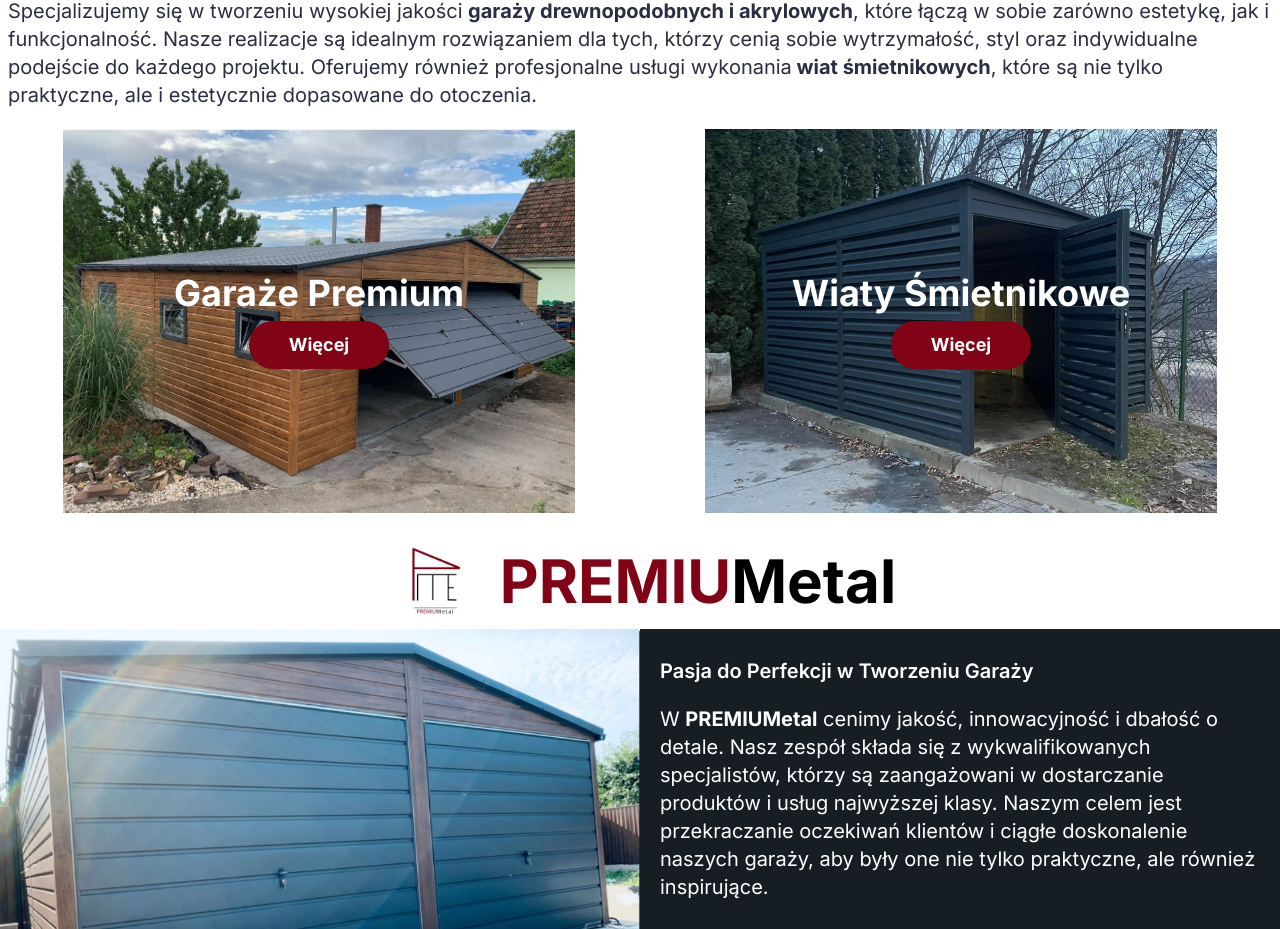
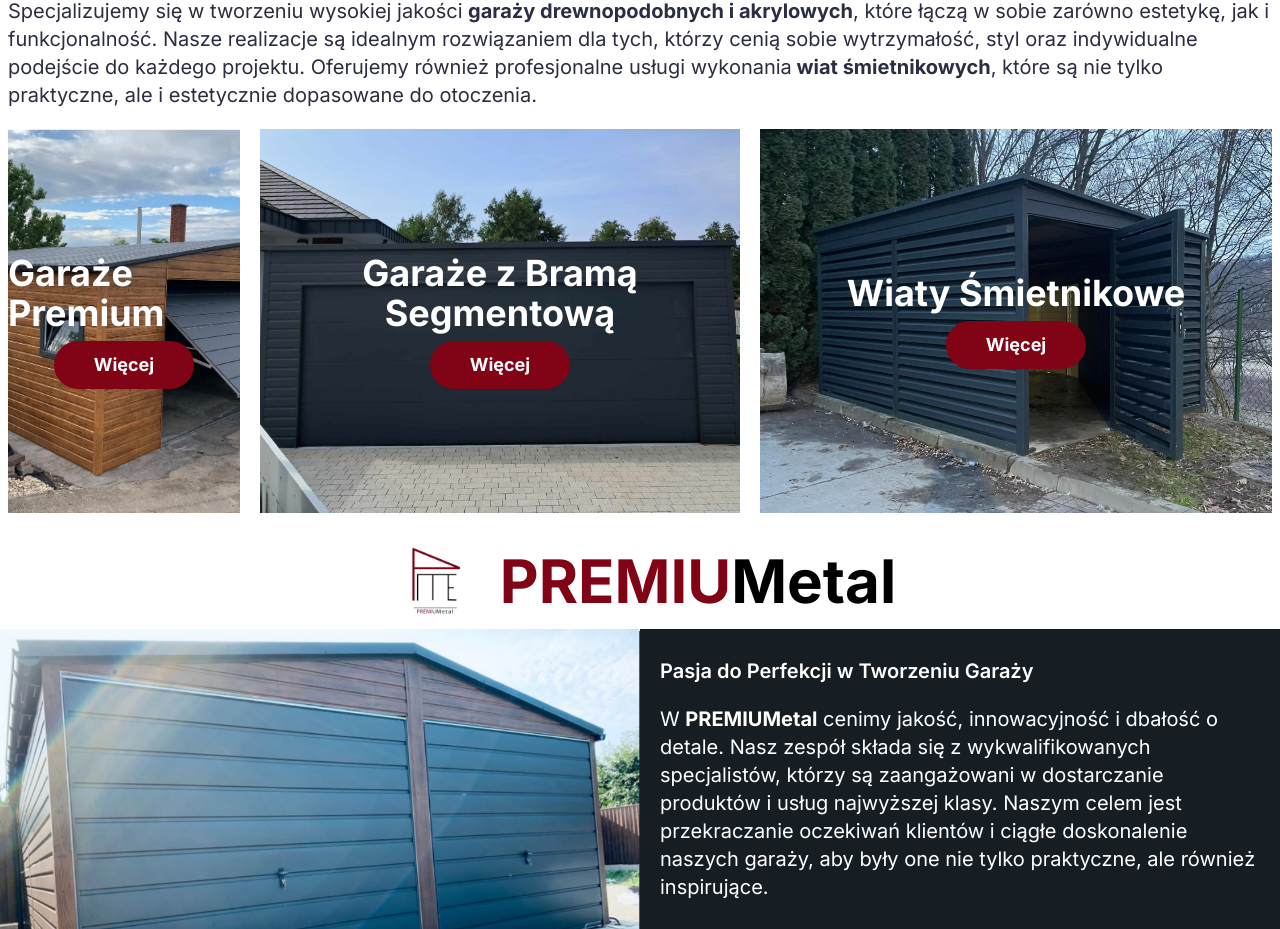
Before and after one commit to MilTech124/Premiumetal, a Next.js app: page / in a window 1280 px wide. Shown: the part 857-1786 px from the top of the page. Built offline with nearby package versions, Linux system fonts and the light colour scheme.

Commit message:
adding bramy

```diff
--- a/app/components/Header.js
+++ b/app/components/Header.js
@@ -17,6 +17,7 @@
         <nav className='md:ml-auto md:pr-4 md:!flex'style={{ display: isOpen ? "flex" : "none" }}>
             <ul className='md:flex text-xl max-sm:flex-col max-sm:flex max-sm:gap-2 items-center  gap-10 font-semibold max-md:justify-center'>
                 <li onClick={()=>{setIsOpen(false)}}> <Link href="/" ><HomeIcon/></Link></li>
+                {/* <li onClick={()=>{setIsOpen(false)}}> <Link href="/garaze-z-brama" >Garaże z Bramą Segmentową</Link></li> */}
                 <li onClick={()=>{setIsOpen(false)}}> <Link href="/galeria">Galeria</Link></li>
                 <li onClick={()=>{setIsOpen(false)}}> <Link href="/smietniki">Wiaty Śmietnikowe</Link></li>
                 <li onClick={()=>{setIsOpen(false)}}> <Link href="/#ofirmie">O firmie</Link></li>
--- a/app/components/home/HomeRealization.js
+++ b/app/components/home/HomeRealization.js
@@ -33,6 +33,20 @@
           </div>
           <div className="flex relative flex-col max-w-lg ">
             <img
+              src="/images/segmentowa.jpeg"
+              className="w-full h-full object-cover "
+              alt="smietnik"
+            />
+            {/* //centered title and button */}
+            <div className="flex absolute inset-0 m-auto flex-col items-center justify-center">
+              <h3 className="text-4xl pb-2 text-center ">Garaże z Bramą Segmentową</h3>
+              <Link href="/garaze-z-brama">
+                <button className="btn bg-red">Więcej</button>
+              </Link>
+            </div>
+          </div>
+          <div className="flex relative flex-col max-w-lg ">
+            <img
               src="/images/smietniki-hero.webp"
               className="w-full h-full object-cover "
               alt="smietnik"
--- /dev/null
+++ b/app/garaze-z-brama/page.js
@@ -0,0 +1,35 @@
+import axios from "axios";
+import Hero from "../components/galeria/Hero";
+import ItemRealization from "../components/home/ItemRealization";
+
+
+const getData = async () =>{
+    try {
+      const data = await axios.get(process.env.NEXT_PUBLIC_HOST + "?slug=garaze-z-bramami-segmentowymi");
+    //   console.log(data.data[0])
+      return data.data[0];
+
+
+    } catch (error) {
+      console.log(error);
+      return error;
+    }
+  }
+
+async function page() {
+   const data= await getData()
+  return (
+    <div>
+          <Hero title='Garaże z Bramą Segmentową' />
+      <div className='flex justify-center container mx-auto flex-wrap gap-2 -mt-12'>
+          {
+            data.acf.garaze_z_bramami.map((item)=>{
+              return <ItemRealization key={item.id} src={item.full_image_url} />
+            })
+          }
+      </div>
+    </div>
+  )
+}
+
+export default page
--- a/app/loguj/page.js
+++ b/app/loguj/page.js
@@ -7,6 +7,7 @@
         <a href="https://backend.premiumetal.pl/backed/wp-admin/post.php?post=8&action=edit" target="_blank" rel="noopener noreferrer"><button className='btn btn-primary'>Galeria</button></a>
         <a href="https://backend.premiumetal.pl/backed/wp-admin/post.php?post=60&action=edit" target="_blank" rel="noopener noreferrer"><button className='btn btn-primary'>Śmietniki</button></a>
         <a href="https://backend.premiumetal.pl/backed/wp-admin/post.php?post=66&action=edit" target="_blank" rel="noopener noreferrer"><button className='btn btn-primary'>Głowna</button></a>
+        <a href="https://backend.premiumetal.pl/backed/wp-admin/post.php?post=206&action=edit" target="_blank" rel="noopener noreferrer"><button className='btn btn-primary'>Garaże z bramą</button></a>
     </div>
   )
 }
```
Also changed, not shown: public/images/segmentowa.jpeg (added).
